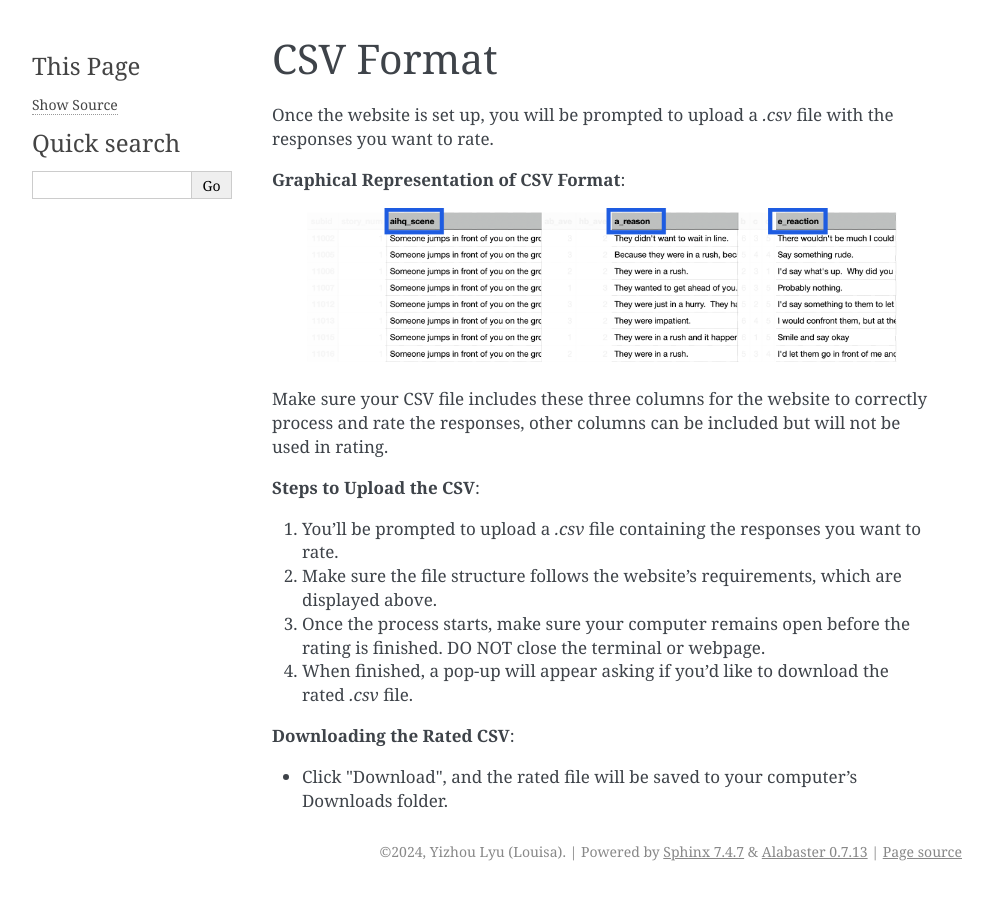
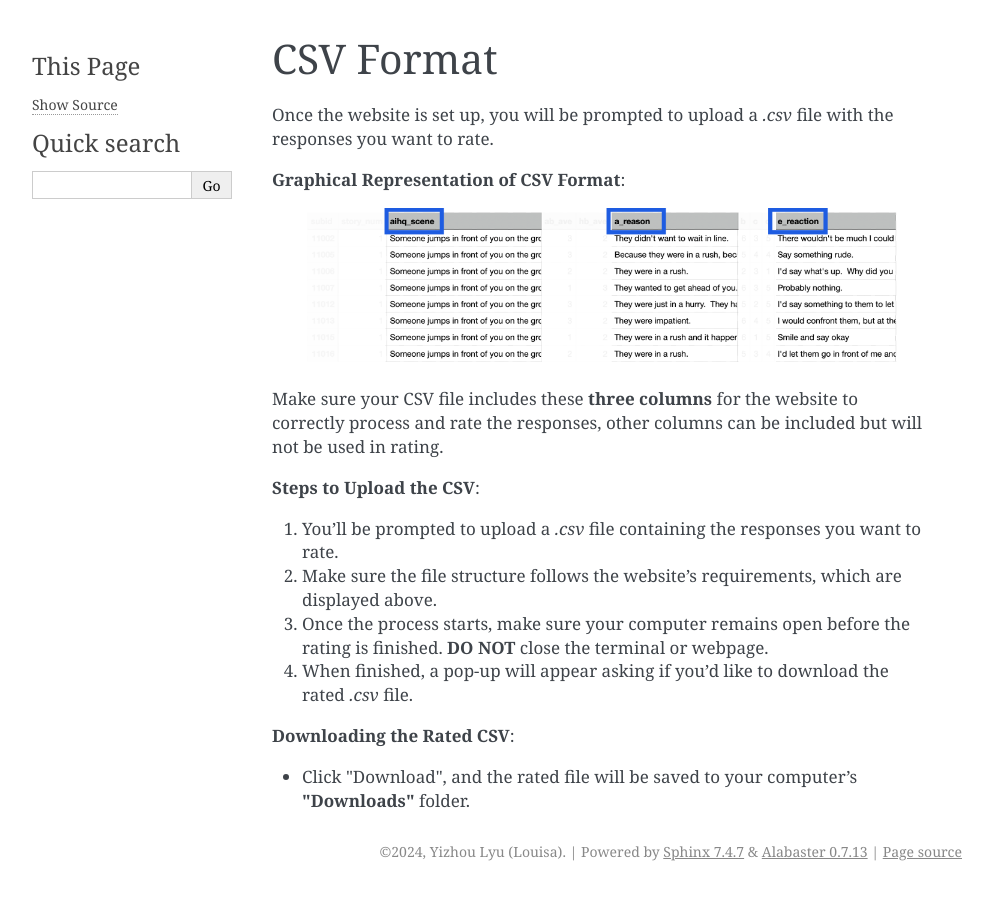
Before and after one commit to lyulouisa/Website_AIHQ_rating, a Sphinx documentation site: the page built from docs/source/csv_format.rst, in a window 1280 px wide. Shown: the whole page, without its empty margins (148-1141 px from the left). Built offline with Sphinx 7.4.7, drawn with Linux system fonts in a browser that asks for light colours.

```diff
--- a/docs/source/csv_format.rst
+++ b/docs/source/csv_format.rst
@@ -10,15 +10,15 @@ Once the website is set up, you will be prompted to upload a `.csv` file with th
    :align: center
    :width: 600px
 
-Make sure your CSV file includes these three columns for the website to correctly process and rate the responses, other columns can be included but will not be used in rating.
+Make sure your CSV file includes these **three columns** for the website to correctly process and rate the responses, other columns can be included but will not be used in rating.
 
 **Steps to Upload the CSV**:
 
 1. You’ll be prompted to upload a `.csv` file containing the responses you want to rate.
 2. Make sure the file structure follows the website’s requirements, which are displayed above.
-3. Once the process starts, make sure your computer remains open before the rating is finished. DO NOT close the terminal or webpage.
+3. Once the process starts, make sure your computer remains open before the rating is finished. **DO NOT** close the terminal or webpage.
 4. When finished, a pop-up will appear asking if you’d like to download the rated `.csv` file.
 
 **Downloading the Rated CSV**:
 
-- Click "Download", and the rated file will be saved to your computer’s Downloads folder.
+- Click "Download", and the rated file will be saved to your computer’s **"Downloads"** folder.
```
